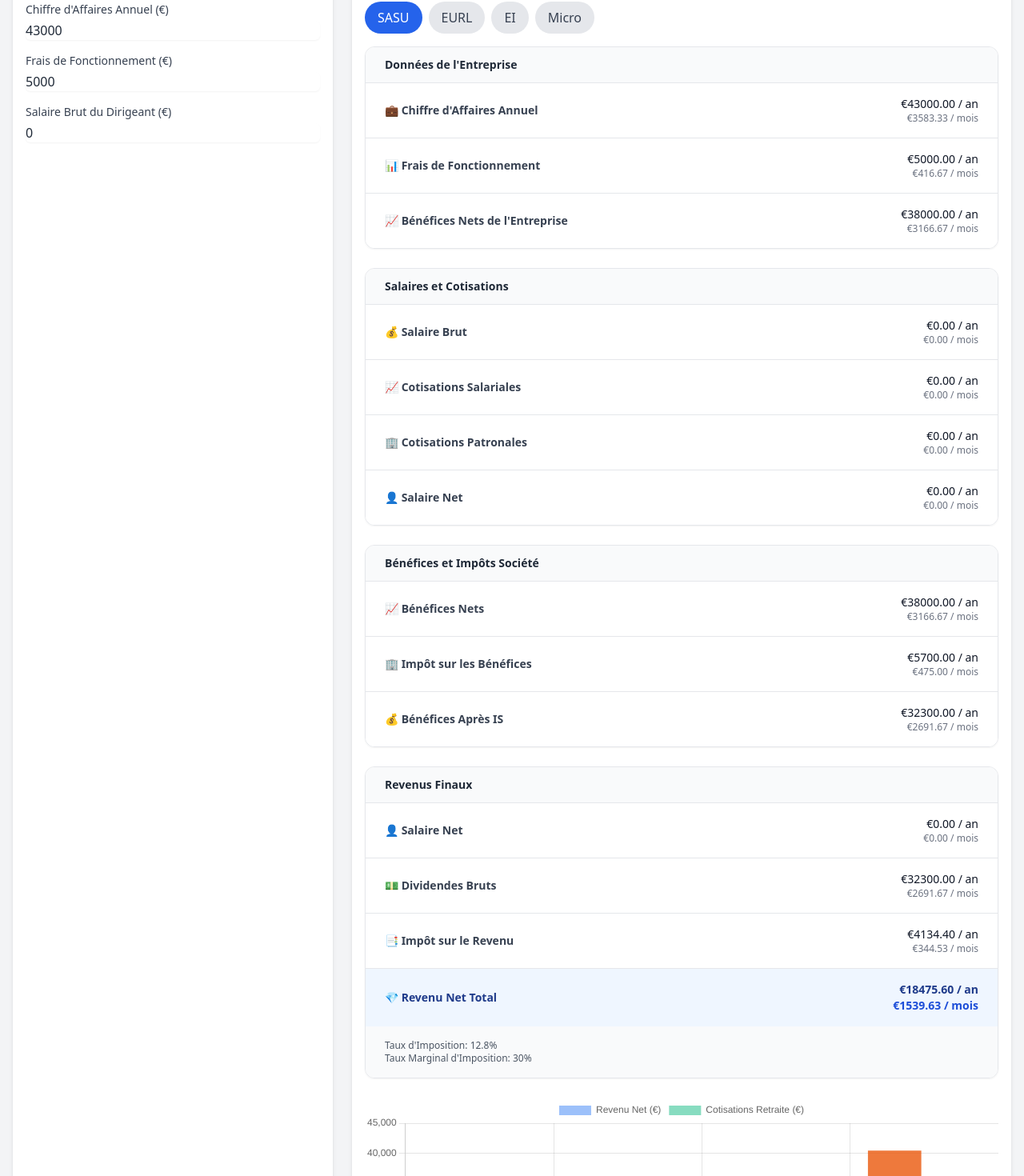
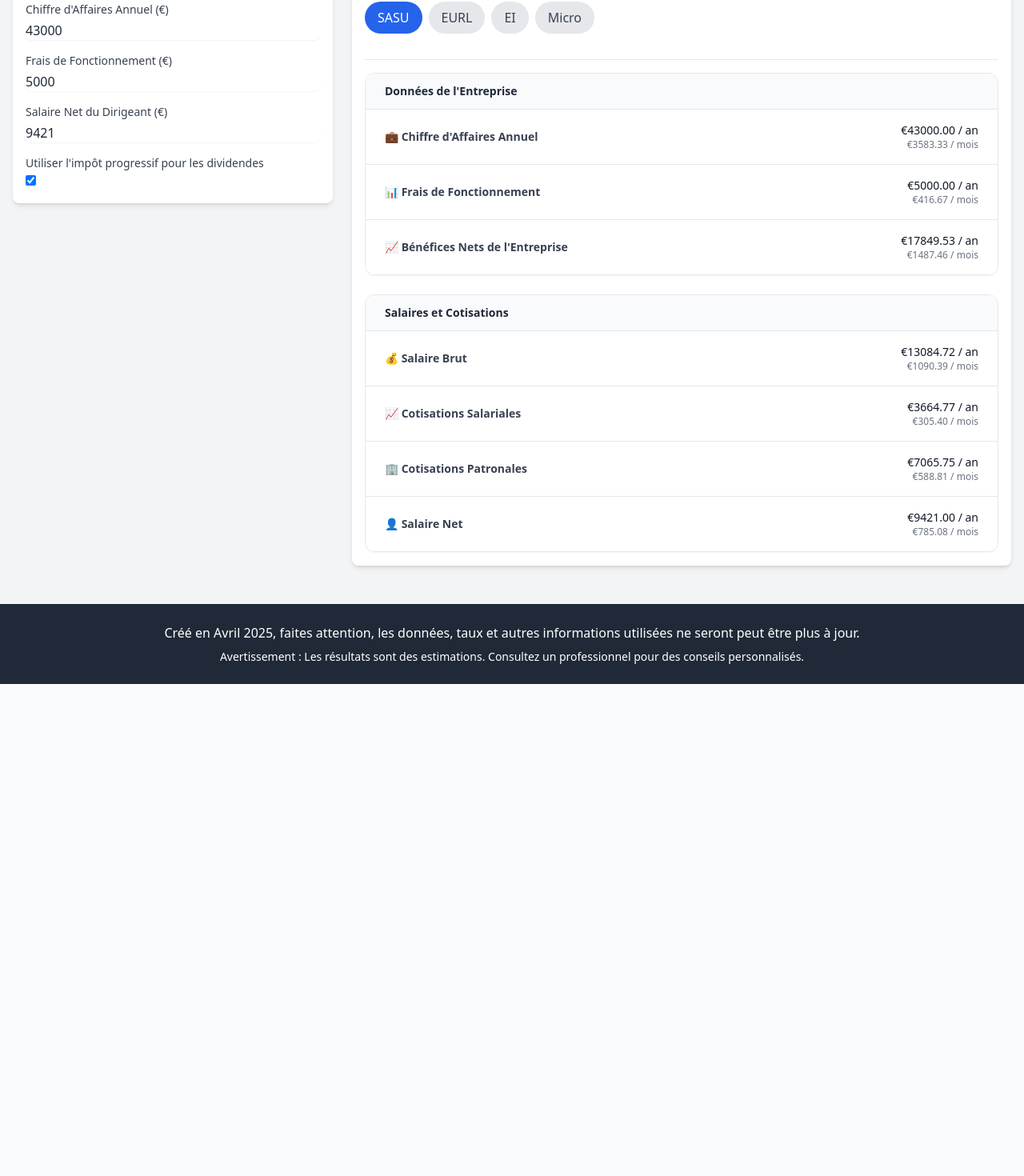
Before and after one commit to kevinpruvost/InvestmentSimulator, a React (Create React App) app in the folder fiscal-simulator/: page / in a window 1280 px wide. Shown: the part 350-1820 px from the top of the page at 80% size. After the commit the page ends 1205 px from the top, so only its background shows below. Built offline with nearby package versions, Linux system fonts and the light colour scheme.

Commit message:
becoming quite clean

```diff
--- a/fiscal-simulator/src/components/Simulator.js
+++ b/fiscal-simulator/src/components/Simulator.js
@@ -12,57 +12,156 @@ import {
 
 ChartJS.register(CategoryScale, LinearScale, BarElement, Title, Tooltip, Legend);
 
+const PASS_2025 = 47100; // Plafond Annuel de la Sécurité Sociale estimé pour 2025
+const pumaThresholdDividends = 0.5 * PASS_2025; // Seuil PUMA: 50% du PASS
+const pumaThresholdSalaryNet = 0.2 * PASS_2025; // Seuil PUMA: 20% du PASS
+const pumaRate = 0.065; // Taux PUMA de 6,5%
+
+
 function Simulator() {
   const [results, setResults] = useState([]);
   const [chartData, setChartData] = useState(null);
   const [selectedStructure, setSelectedStructure] = useState("SASU");
   const [revenue, setRevenue] = useState(43000);
   const [expenses, setExpenses] = useState(5000);
-  const [grossSalary, setGrossSalary] = useState(0);
+  const [netSalary, setNetSalary] = useState(pumaThresholdSalaryNet + 1); // Valeur par défaut: 9421 €
+  const [progressiveTax, setProgressiveTax] = useState(true);
 
-  const calculateStructure = (revenue, expenses, grossSalary, structure) => {
-    let netRevenue = 0, salarieCharges = 0, patronalCharges = 0, tax = 0, retirement = 0, directorNetSalary = 0;
+  const calculateDecoteIncomeTax = (incomeTax) => { // https://www.economie.gouv.fr/particuliers/tranches-imposition-impot-revenu
+    const decoteLimit = 1964; // 3248 for couple
+    const decoteRate = 0.4525;
+    const sommeForfaitaire = 889; // 1470 for couple
+    if (incomeTax > decoteLimit) {
+      return 0;
+    }
+    return sommeForfaitaire - incomeTax * decoteRate;
+  }
+
+  const progressiveIncomeTax = (totalTaxableIncome) => {
+    let tax = 0;
+    let income = totalTaxableIncome;
+    let marginalTaxRate = 0;
+    if (income > 180294) {
+      tax += (income - 180294) * 0.45;
+      income = 180294;
+      marginalTaxRate = 45;
+    }
+    if (income > 83824) {
+      tax += (income - 83824) * 0.41;
+      income = 83824;
+      if (marginalTaxRate < 41) {
+        marginalTaxRate = 41;
+      }
+    }
+    if (income > 29316) {
+      tax += (income - 29316) * 0.30;
+      income = 29316;
+      if (marginalTaxRate < 30) {
+        marginalTaxRate = 30;
+      }
+    }
+    if (income > 11497) {
+      tax += (income - 11497) * 0.11;
+      if (marginalTaxRate < 11) {
+        marginalTaxRate = 11;
+      }
+    }
+    const decote = calculateDecoteIncomeTax(tax);
+    tax -= decote;
+    return {
+      tax: tax,
+      decote: decote,
+      marginalTaxRate: marginalTaxRate,
+    };
+  };
+
+  const calculateIncomeTax = (netSalary, grossDividends, progressiveTax) => {
+    let csm = 0;
+    if (grossDividends >= pumaThresholdDividends && netSalary <= pumaThresholdSalaryNet) {
+      const taxableDividends = grossDividends - pumaThresholdDividends;
+      const taxableDividendsPercentage = 1.0 - (netSalary / pumaThresholdSalaryNet);
+      csm = pumaRate * taxableDividends * taxableDividendsPercentage;
+    }
+
+    if (progressiveTax) {
+      const dividendSocialContributions = grossDividends * 0.172;
+      const deductibleCSG = grossDividends * 0.068;
+      const taxableDividends = grossDividends * (1 - 0.4) - deductibleCSG;
+
+      const totalTaxableIncome = netSalary + taxableDividends;
+      const taxInfo = progressiveIncomeTax(totalTaxableIncome);
+      const incomeTax = taxInfo.tax;
+
+      const totalTax = incomeTax + dividendSocialContributions;
+
+      return {
+        tax: totalTax,
+        decote: taxInfo.decote,
+        netRevenue: netSalary + ( grossDividends - dividendSocialContributions - csm ) - incomeTax,
+        csm: csm,
+        marginalTaxRate: taxInfo.marginalTaxRate,
+      };
+    } else {
+      const dividendTax = grossDividends * 0.3;
+      const taxInfo = progressiveIncomeTax(netSalary);
+      const salaryTax = taxInfo.tax;
+      const totalTax = salaryTax + dividendTax;
+
+      return {
+        tax: totalTax,
+        decote: taxInfo.decote,
+        netRevenue: netSalary + (grossDividends - dividendTax - csm),
+        csm: csm,
+        marginalTaxRate: taxInfo.marginalTaxRate,
+      };
+    }
+  };
+
+  const calculateStructure = (revenue, expenses, netSalary, structure, progressiveTax) => {
+    let netRevenue = 0, salarieCharges = 0, patronalCharges = 0, tax = 0, retirement = 0, directorNetSalary = netSalary;
     let grossDividends = 0, netDividends = 0, csm = 0;
     let incomeTaxRate = 0, marginalTaxRate = 0;
-    let companyNetProfit = 0, corporateTax = 0;
-
-
+    let companyNetProfit = 0, corporateTax = 0, directorGrossSalary = 0;
+    let decote = 0;
 
     switch (structure) {
       case "SASU":
-        salarieCharges = grossSalary * 0.28;
-        patronalCharges = grossSalary * 0.54;
-        directorNetSalary = grossSalary - (salarieCharges * 0.4);
-        companyNetProfit = revenue - expenses - grossSalary - patronalCharges;
-        corporateTax = companyNetProfit > 0 ? companyNetProfit * 0.15 : 0; // Simplifié, devrait être 15% jusqu'à 42 500 €, puis 25%
+        salarieCharges = netSalary * 0.389; // 28% / (1 - 28%)
+        patronalCharges = netSalary * 0.75; // 54% / (1 - 28%)
+        directorGrossSalary = netSalary / (1 - 0.28); // Salaire brut recalculé
+        companyNetProfit = revenue - expenses - directorGrossSalary - patronalCharges;
+        corporateTax = companyNetProfit > 0 ? companyNetProfit * 0.15 : 0;
         grossDividends = Math.max(0, companyNetProfit - corporateTax);
-        netDividends = grossDividends * 0.7; // Corrigé pour PFU
-        tax = (directorNetSalary * 0.3) + (grossDividends * 0.128); // Simplifié
-        netRevenue = directorNetSalary + netDividends - tax;
+        netDividends = grossDividends * 0.7;
+        const taxResult = calculateIncomeTax(directorNetSalary, grossDividends, progressiveTax);
+        tax = taxResult.tax;
+        decote = taxResult.decote;
+        netRevenue = taxResult.netRevenue;
+        csm = taxResult.csm;
         retirement = salarieCharges * 0.30;
         incomeTaxRate = (tax / (directorNetSalary + grossDividends)) * 100;
-        marginalTaxRate = 30;
+        marginalTaxRate = taxResult.marginalTaxRate;
         break;
       case "EURL":
-        salarieCharges = grossSalary * 0.45; // Corrigé de 0.40
-        directorNetSalary = grossSalary - (salarieCharges * 0.4); // Aligné sur SASU
-        companyNetProfit = revenue - expenses - grossSalary - (salarieCharges * 0.6);
-        tax = companyNetProfit * 0.25; // Corrigé de 0.20
-        netRevenue = revenue - expenses - grossSalary - salarieCharges - tax;
+        salarieCharges = netSalary * 0.818; // 45% / (1 - 45%)
+        directorGrossSalary = netSalary / (1 - 0.45); // Salaire brut recalculé
+        companyNetProfit = revenue - expenses - directorGrossSalary - (salarieCharges * 0.6);
+        tax = companyNetProfit * 0.25;
+        netRevenue = revenue - expenses - directorGrossSalary - salarieCharges - tax;
         retirement = salarieCharges * 0.25;
         break;
       case "EI":
-        salarieCharges = grossSalary * 0.40; // Simplifié, devrait être sur bénéfices
-        directorNetSalary = grossSalary - salarieCharges;
-        tax = (revenue - salarieCharges) * 0.20; // Simplifié, devrait être progressif
+        salarieCharges = netSalary * 0.667; // 40% / (1 - 40%)
+        directorGrossSalary = netSalary / (1 - 0.40); // Salaire brut recalculé
+        tax = (revenue - salarieCharges) * 0.20;
         netRevenue = revenue - salarieCharges - tax;
         retirement = salarieCharges * 0.25;
         break;
       case "Micro":
-        salarieCharges = grossSalary * 0.22; // Simplifié, devrait être revenue * 0.22
-        directorNetSalary = grossSalary - salarieCharges;
+        salarieCharges = netSalary * 0.282; // 22% / (1 - 22%)
+        directorGrossSalary = netSalary / (1 - 0.22); // Salaire brut recalculé
         const abatement = revenue * 0.50;
-        tax = (revenue - abatement) * 0.12; // Simplifié, devrait être progressif
+        tax = (revenue - abatement) * 0.12;
         netRevenue = revenue - salarieCharges - tax;
         retirement = salarieCharges * 0.20;
         break;
@@ -70,15 +169,16 @@ function Simulator() {
     return {
       companyGrossRevenue: revenue,
       expenses,
-      directorGrossSalary: grossSalary,
+      directorGrossSalary,
       directorNetSalary,
       grossDividends,
       netDividends,
       csm,
       netRevenue: Math.max(0, netRevenue),
-      salarieCharges: salarieCharges,
-      patronalCharges: patronalCharges,
+      salarieCharges,
+      patronalCharges,
       tax,
+      decote,
       retirement,
       incomeTaxRate,
       marginalTaxRate,
@@ -87,11 +187,11 @@ function Simulator() {
     };
   };
 
-  const runSimulation = (revenue, expenses, grossSalary) => {
+  const runSimulation = () => {
     const structures = ["SASU", "EURL", "EI", "Micro"];
     const newResults = structures.map((structure) => ({
       structure,
-      ...calculateStructure(revenue, expenses, grossSalary, structure),
+      ...calculateStructure(revenue, expenses, netSalary, structure, progressiveTax),
     }));
 
     setResults(newResults);
@@ -114,7 +214,7 @@ function Simulator() {
       current.netRevenue > best.netRevenue ? current : best,
       newResults[0]
     );
-    const highlightColor = "rgba(234, 88, 12, 0.8)"; // Tailwind's orange-600
+    const highlightColor = "rgba(234, 88, 12, 0.8)";
     const defaultNetColor = "rgba(59, 130, 246, 0.5)";
     const defaultRetirementColor = "rgba(16, 185, 129, 0.5)";
 
@@ -138,8 +238,8 @@ function Simulator() {
   };
 
   useEffect(() => {
-    runSimulation(revenue, expenses, grossSalary);
-  }, [revenue, expenses, grossSalary]);
+    runSimulation();
+  }, [revenue, expenses, netSalary, progressiveTax]);
 
   const current = results.find(r => r.structure === selectedStructure);
 
@@ -149,12 +249,12 @@ function Simulator() {
   );
   const isBest = current?.structure === bestStructure?.structure;
 
-
   return (
-    <section id="simulator" className="py-12 bg-gray-100">
+    <section id="simdeploy startsimulator" className="py-12 bg-gray-100 min-h-screen">
       <div className="container mx-auto px-4">
         <div className="grid grid-cols-1 md:grid-cols-3 gap-6">
-          <div className="col-span-1 bg-white p-6 rounded-lg shadow-md">
+          <div className="col-span-1">
+            <div className="bg-white p-6 rounded-lg shadow-md sticky top-4">
               <h3 className="text-xl font-semibold mb-4 text-gray-800">Données de Simulation</h3>
               <div className="space-y-4">
                 <div>
@@ -185,27 +285,41 @@ function Simulator() {
                 </div>
                 <div>
                   <label
-                  htmlFor="grossSalary"
+                    htmlFor="netSalary"
                     className="block text-sm font-medium text-gray-700"
                   >
-                  Salaire Brut du Dirigeant (€)
+                    Salaire Net du Dirigeant (€)
                   </label>
                   <input
                     type="number"
-                  id="grossSalary"
-                  value={grossSalary}
-                  onChange={(e) => setGrossSalary(parseFloat(e.target.value) || 0)}
+                    id="netSalary"
+                    value={netSalary}
+                    onChange={(e) => setNetSalary(parseFloat(e.target.value) || 0)}
                     className="mt-1 block w-full rounded-md border-gray-300 shadow-sm focus:border-blue-500 focus:ring-blue-500 text-gray-800"
-                  placeholder="ex. 30000"
+                    placeholder="ex. 9421"
                     required
+                  />
+                </div>
+                <div>
+                  <label htmlFor="progressiveTax" className="block text-sm font-medium text-gray-700">
+                    Utiliser l'impôt progressif pour les dividendes
+                  </label>
+                  <input
+                    type="checkbox"
+                    id="progressiveTax"
+                    checked={progressiveTax}
+                    onChange={() => setProgressiveTax(!progressiveTax)}
+                    className="mt-1"
                   />
                 </div>
               </div>
             </div>
+          </div>
 
-          <div className="col-span-2 bg-white p-6 rounded-lg shadow-md">
-            <h3 className="text-xl font-semibold mb-4 text-gray-800">Résultats - SASU</h3>
-
+          <div className="col-span-2">
+            <div className="bg-white p-6 rounded-lg shadow-md">
+              <div className="sticky top-4 bg-white z-10 pb-4 border-b">
+                <h3 className="text-xl font-semibold mb-4 text-gray-800">Résultats - {selectedStructure}</h3>
                 <div className="mb-4 flex flex-wrap gap-2">
                   {results.map((s) => (
                     <button
@@ -221,10 +335,11 @@ function Simulator() {
                     </button>
                   ))}
                 </div>
+              </div>
 
+              <div className="overflow-y-auto mt-4" style={{ maxHeight: "calc(100vh - 200px)" }}>
                 {current && (
                   <div className="space-y-6">
-              {/* Tableau 1: Données de l'entreprise */}
                     <div className="overflow-hidden rounded-xl shadow-sm border border-gray-200">
                       <div className="bg-gray-50 px-6 py-3 border-b border-gray-200">
                         <h4 className="text-sm font-semibold text-gray-800">Données de l'Entreprise</h4>
@@ -256,7 +371,6 @@ function Simulator() {
                       </table>
                     </div>
 
-              {/* Tableau 2: Salaires et Cotisations */}
                     <div className="overflow-hidden rounded-xl shadow-sm border border-gray-200">
                       <div className="bg-gray-50 px-6 py-3 border-b border-gray-200">
                         <h4 className="text-sm font-semibold text-gray-800">Salaires et Cotisations</h4>
@@ -273,14 +387,14 @@ function Simulator() {
                           <tr className="hover:bg-gray-50">
                             <td className="px-6 py-4 font-semibold text-gray-700">📈 Cotisations Salariales</td>
                             <td className="px-6 py-4 text-right text-gray-900">
-                        <div>€{(current.salarieCharges).toFixed(2)} / an</div>
-                        <div className="text-xs text-gray-500">€{(current.salarieCharges/ 12).toFixed(2)} / mois</div>
+                              <div>€{current.salarieCharges.toFixed(2)} / an</div>
+                              <div className="text-xs text-gray-500">€{(current.salarieCharges / 12).toFixed(2)} / mois</div>
                             </td>
                           </tr>
                           <tr className="hover:bg-gray-50">
                             <td className="px-6 py-4 font-semibold text-gray-700">🏢 Cotisations Patronales</td>
                             <td className="px-6 py-4 text-right text-gray-900">
-                        <div>€{(current.patronalCharges).toFixed(2)} / an</div>
+                              <div>€{current.patronalCharges.toFixed(2)} / an</div>
                               <div className="text-xs text-gray-500">€{(current.patronalCharges / 12).toFixed(2)} / mois</div>
                             </td>
                           </tr>
@@ -295,7 +409,6 @@ function Simulator() {
                       </table>
                     </div>
 
-              {/* Tableau 3: Bénéfices et Impôts Société */}
                     <div className="overflow-hidden rounded-xl shadow-sm border border-gray-200">
                       <div className="bg-gray-50 px-6 py-3 border-b border-gray-200">
                         <h4 className="text-sm font-semibold text-gray-800">Bénéfices et Impôts Société</h4>
@@ -306,7 +419,7 @@ function Simulator() {
                             <td className="px-6 py-4 font-semibold text-gray-700">📈 Bénéfices Nets</td>
                             <td className="px-6 py-4 text-right text-gray-900">
                               <div>€{current.companyNetProfit.toFixed(2)} / an</div>
-                        <div className="text-xs text-gray-500">€{(current.companyNetProfit / 12).toFixed(2)} / mois</div>
+                              <div className="text-xs text-gray- Historic data suggests that this calculation should be accurate500">€{(current.companyNetProfit / 12).toFixed(2)} / mois</div>
                             </td>
                           </tr>
                           <tr className="hover:bg-gray-50">
@@ -327,7 +440,6 @@ function Simulator() {
                       </table>
                     </div>
 
-              {/* Tableau 4: Revenus Finaux */}
                     <div className="overflow-hidden rounded-xl shadow-sm border border-gray-200">
                       <div className="bg-gray-50 px-6 py-3 border-b border-gray-200">
                         <h4 className="text-sm font-semibold text-gray-800">Revenus Finaux</h4>
@@ -355,6 +467,13 @@ function Simulator() {
                               <div className="text-xs text-gray-500">€{(current.tax / 12).toFixed(2)} / mois</div>
                             </td>
                           </tr>
+                          <tr className="hover:bg-gray-50">
+                            <td className="px-6 py-4 font-semibold text-gray-700">📑 Contribution Subsidiaire Maladie</td>
+                            <td className="px-6 py-4 text-right text-gray-900">
+                              <div>€{current.csm.toFixed(2)} / an</div>
+                              <div className="text-xs text-gray-500">€{(current.csm / 12).toFixed(2)} / mois</div>
+                            </td>
+                          </tr>
                           <tr className="border-t-2 border-gray-300 bg-blue-50">
                             <td className="px-6 py-4 font-bold text-blue-900">💎 Revenu Net Total</td>
                             <td className="px-6 py-4 text-right font-bold text-blue-900">
@@ -365,15 +484,26 @@ function Simulator() {
                         </tbody>
                       </table>
                       <div className="bg-gray-50 px-6 py-4 text-xs text-gray-600">
-                  <div>Taux d'Imposition: {current?.incomeTaxRate.toFixed(1)}%</div>
-                  <div>Taux Marginal d'Imposition: {current?.marginalTaxRate}%</div>
+                        <div>
+                          Taux d'Imposition: {current?.incomeTaxRate.toFixed(1)}%
+                          {!progressiveTax && (
+                            <span> (impôt sur le salaire + flat tax sur les dividendes)</span>
+                          )}
+                        </div>
+                        <div>
+                          Taux Marginal d'Imposition: {current?.marginalTaxRate}%
+                          {!progressiveTax && <span> (pour le salaire)</span>}
+                        </div>
+                        <div>
+                          Décôte de l'Impôt sur le revenu: {current?.decote.toFixed(2)} €
+                        </div>
                       </div>
                     </div>
                   </div>
                 )}
 
                 {chartData && (
-              <div className="mt-6">
+                  <div className="mt-6 mb-6">
                     <Bar
                       data={chartData}
                       options={{
@@ -386,6 +516,8 @@ function Simulator() {
               </div>
             </div>
           </div>
+        </div>
+      </div>
     </section>
   );
 }
```
Lines whose indentation alone changed are shown as unchanged.
